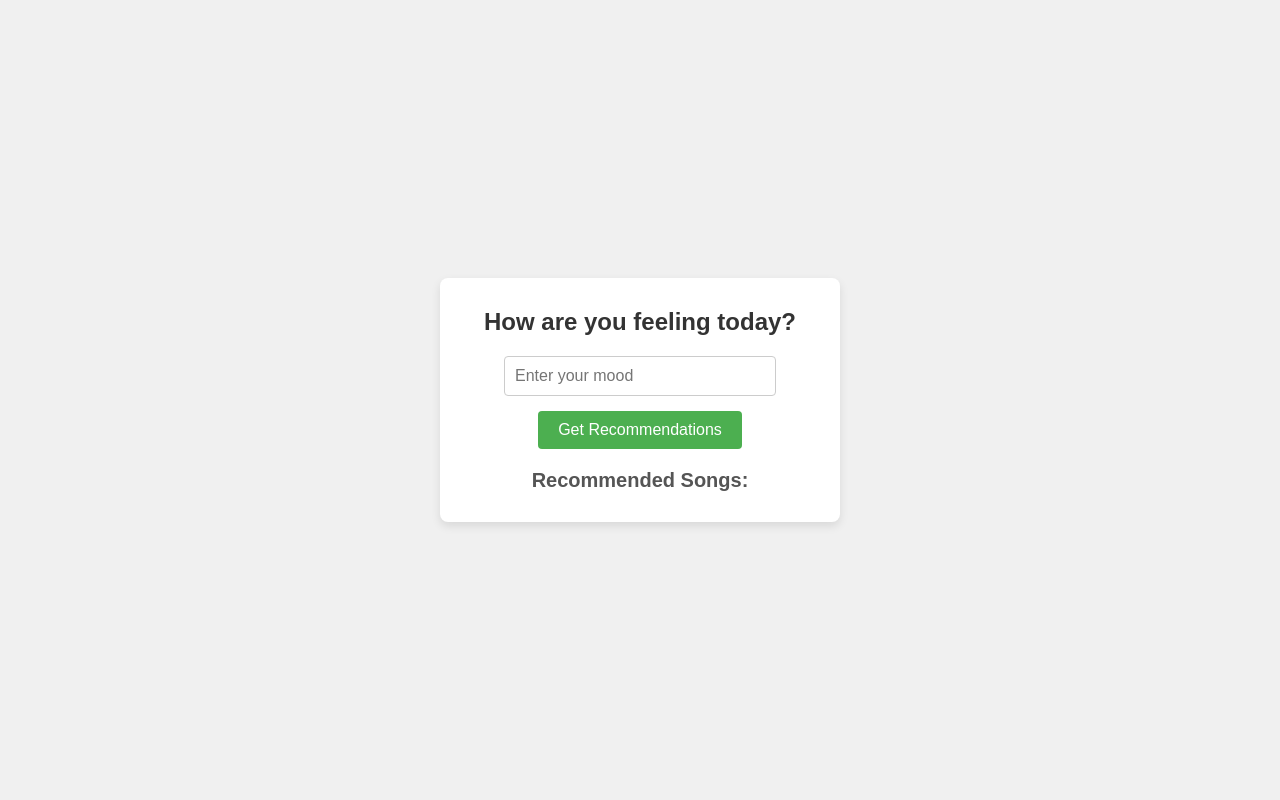
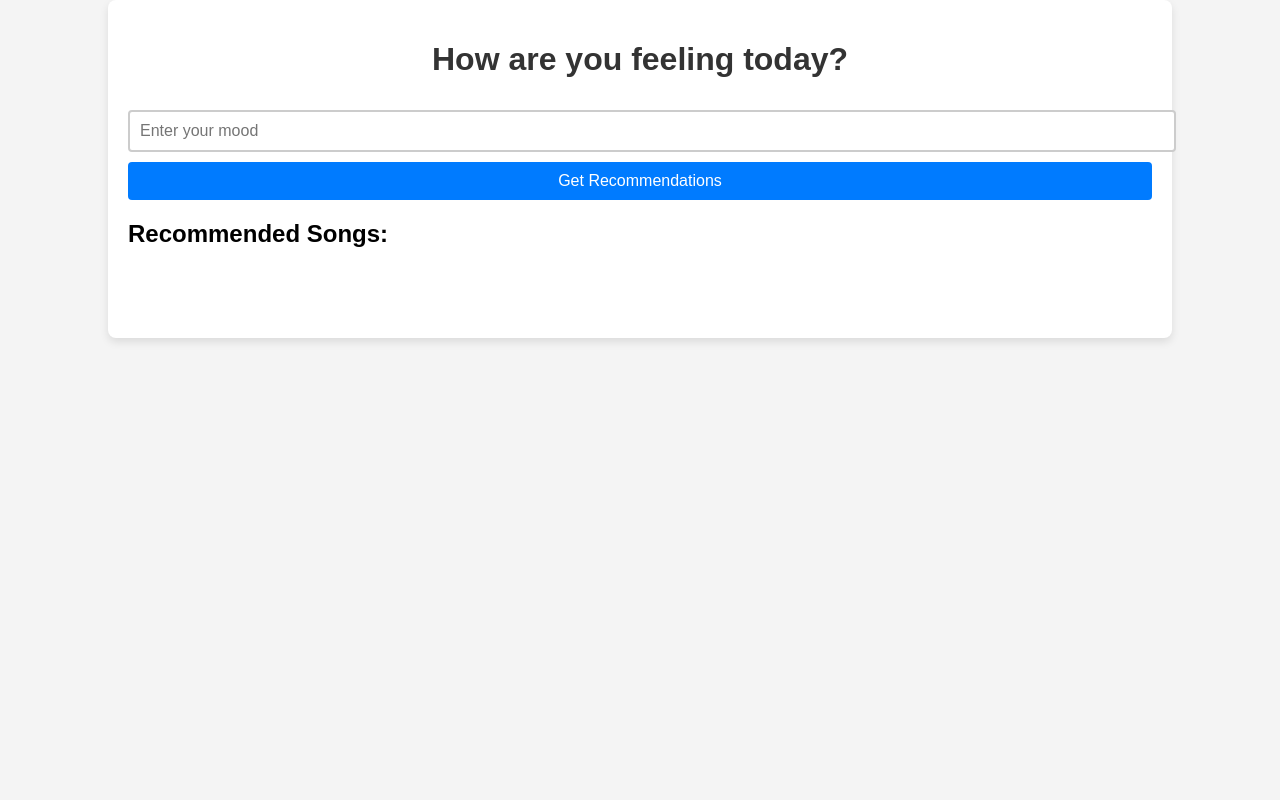
Before and after one commit to niraaz1912/VibeSync, a Flask app: page / in a window 1280 px wide. Run offline with Flask 3, Linux system fonts and the light colour scheme.

Commit message:
init commit

```diff
--- a/static/css/style.css
+++ b/static/css/style.css
@@ -1,79 +1,94 @@
-/* Basic reset for margins and padding */
-* {
+/* Basic styling for the body */
+body {
+    font-family: Arial, sans-serif;
     margin: 0;
     padding: 0;
-    box-sizing: border-box;
+    background-color: #f4f4f4;
 }
 
-/* Center the content */
-body {
-    font-family: Arial, sans-serif;
-    display: flex;
-    justify-content: center;
-    align-items: center;
-    height: 100vh;
-    background-color: #f0f0f0;
+/* Container for the whole page */
+.container {
+    width: 80%;
+    margin: 0 auto;
+    padding: 20px;
+    background-color: white;
+    border-radius: 8px;
+    box-shadow: 0 4px 8px rgba(0, 0, 0, 0.1);
 }
 
-/* Main container style */
-.container {
-    background-color: #fff;
-    padding: 30px;
-    border-radius: 8px;
-    box-shadow: 0 4px 10px rgba(0, 0, 0, 0.1);
-    width: 100%;
-    max-width: 400px;
+/* Styling for the title */
+h1 {
     text-align: center;
-}
-
-/* Heading styles */
-h1 {
-    font-size: 24px;
-    margin-bottom: 20px;
     color: #333;
 }
 
-h2 {
-    font-size: 20px;
-    margin-top: 20px;
-    color: #555;
-}
-
-/* Input and button styles */
+/* Styling for the input field */
 input[type="text"] {
-    width: 80%;
+    width: 100%;
     padding: 10px;
-    margin-bottom: 15px;
-    border: 1px solid #ccc;
+    margin: 10px 0;
+    border: 2px solid #ccc;
     border-radius: 4px;
     font-size: 16px;
 }
 
+/* Styling for the button */
 button {
-    padding: 10px 20px;
-    background-color: #4CAF50;
-    color: #fff;
+    display: block;
+    width: 100%;
+    padding: 10px;
+    background-color: #007BFF;
+    color: white;
     border: none;
     border-radius: 4px;
+    font-size: 16px;
     cursor: pointer;
-    font-size: 16px;
-    transition: background-color 0.3s ease;
 }
 
+/* Button hover effect */
 button:hover {
-    background-color: #45a049;
+    background-color: #0056b3;
 }
 
-/* List of recommendations */
-ul {
+/* Styling for the recommendations list */
+#recommendationsList {
+    display: grid;
+    grid-template-columns: repeat(3, 1fr); /* 3 items per row */
+    gap: 20px; /* Space between items */
     list-style-type: none;
     padding: 0;
+    margin-top: 20px;
 }
 
-li {
-    padding: 8px;
-    margin: 5px 0;
-    background-color: #f8f8f8;
+#recommendationsList li {
+    display: flex;
+    align-items: center;
+    background-color: #f9f9f9;
+    padding: 10px;
+    border-radius: 8px;
+    box-shadow: 0 2px 4px rgba(0, 0, 0, 0.1);
+}
+
+#recommendationsList li img {
+    width: 60px;
+    height: 60px;
+    border-radius: 50%;
+    margin-right: 15px;
+}
+
+/* Style the thumbnails if they are provided */
+.thumbnail {
+    width: 60px;
+    height: 60px;
     border-radius: 4px;
-    color: #333;
 }
+
+/* Ensure that the search bar remains visible */
+input[type="text"], button {
+    z-index: 1;
+}
+
+/* Add some space below the song list */
+#recommendationsList {
+    margin-bottom: 50px;
+}
--- a/user_identificaiton.py
+++ b/user_identificaiton.py
@@ -123,6 +123,7 @@ def get_recommendations(emotion):
     # Fetch recommendations
     try:
         recommendations = sp.recommendations(**params)
+        print(recommendations)
     except Exception as e:
         print(f"Error fetching recommendations: {e}")
         return []
```
